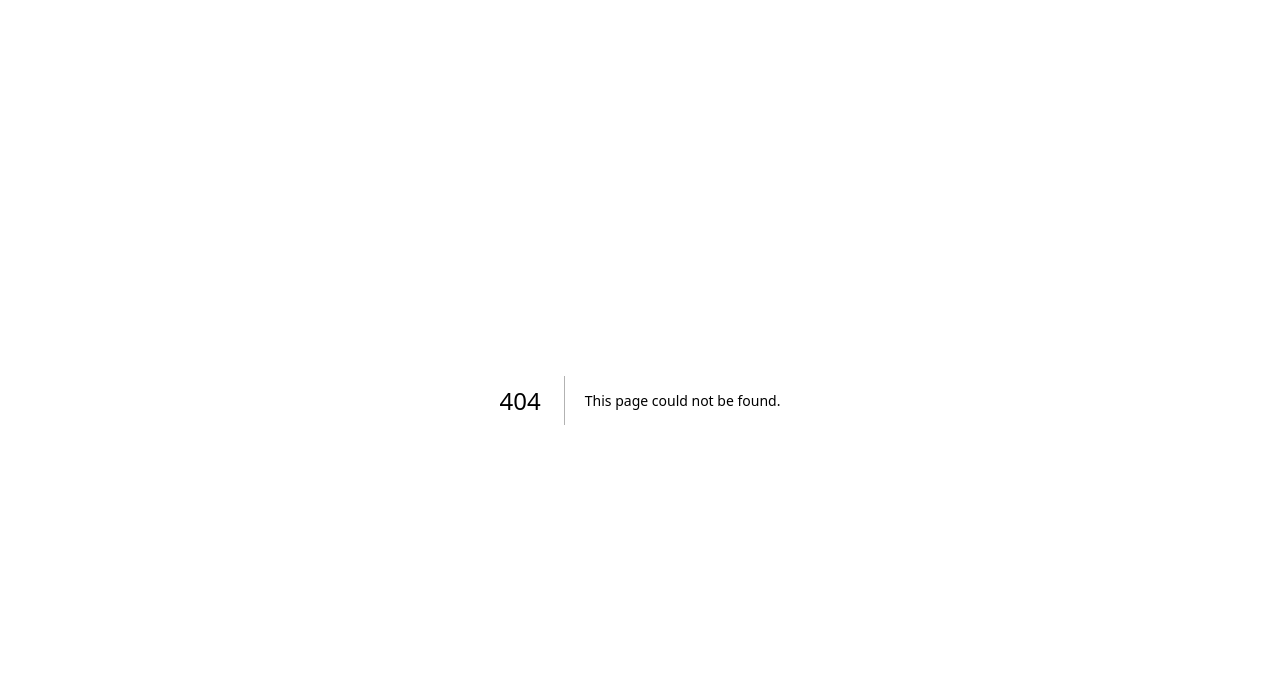
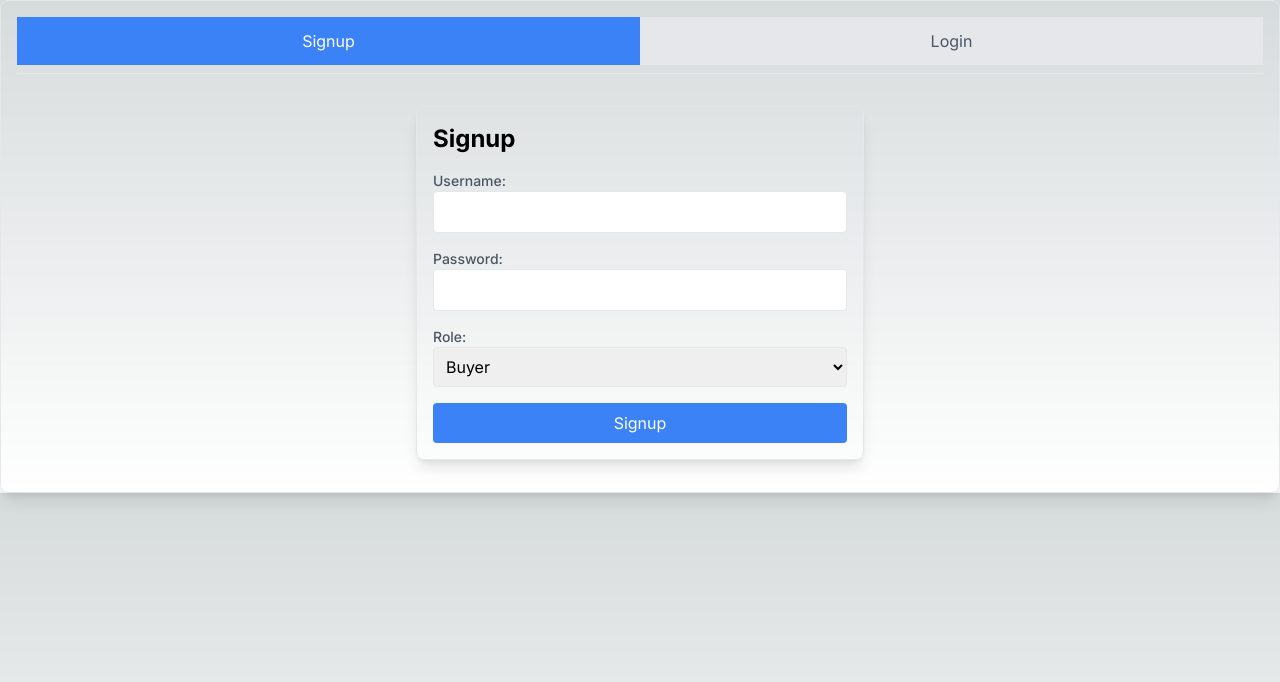
Before and after one commit to rickynyairo/vending-machine-next, a Next.js app: page /auth in a window 1280 px wide. Before the commit this address had no page. Shown: the top 682 px of the page. Built offline with nearby package versions, Linux system fonts and the light colour scheme.

Commit message:
add signup and login forms and create auth page

```diff
--- /dev/null
+++ b/app/auth/login.tsx
@@ -0,0 +1,90 @@
+"use client"
+import React, { useState } from "react";
+import { useRouter } from "next/navigation";
+
+const urlPath = () => {
+  // if we're in dev or testing, path is local
+  // if we're in production, path is deployed url
+  if (process.env.NODE_ENV === "production") {
+    return "https://vending-machine-next.vercel.app";
+  } else {
+    return "http://localhost:3000";
+  }
+};
+
+export const LoginForm = () => {
+  const [formData, setFormData] = useState({
+    username: "",
+    password: "",
+  });
+  const router = useRouter();
+
+  const handleSubmit = async (e: any) => {
+    e.preventDefault();
+    console.log("formData", formData);
+
+    // Submit the form data to the /signup endpoint as a POST request
+    try {
+      const response = await fetch(`${urlPath()}/api/login`, {
+        method: "POST",
+        headers: {
+          "Content-Type": "application/json",
+        },
+        body: JSON.stringify(formData),
+      });
+
+      if (response.status === 200) {
+        // Handle a successful signup response
+        // redirect to home page
+
+        console.log("Login successful");
+        router.push("/");
+      } else {
+        // Handle errors or unsuccessful signup response
+        alert("Login failed");
+      }
+    } catch (error) {
+      console.error("Error:", error);
+    }
+  };
+
+  return (
+    <div className="max-w-md mx-auto mt-4 p-4 border rounded-lg shadow-lg">
+      <h2 className="text-2xl font-bold mb-4">Signup</h2>
+      <form onSubmit={handleSubmit}>
+        <div className="mb-4">
+          <label className="block text-sm font-medium text-gray-600">
+            Username:
+          </label>
+          <input
+            type="text"
+            className="w-full p-2 border rounded"
+            value={formData.username}
+            onChange={(e) =>
+              setFormData((data) => ({ ...data, username: e.target.value }))
+            }
+          />
+        </div>
+        <div className="mb-4">
+          <label className="block text-sm font-medium text-gray-600">
+            Password:
+          </label>
+          <input
+            type="password"
+            className="w-full p-2 border rounded"
+            value={formData.password}
+            onChange={(e) =>
+              setFormData((data) => ({ ...data, password: e.target.value }))
+            }
+          />
+        </div>
+        <button
+          type="submit"
+          className="w-full bg-blue-500 text-white p-2 rounded"
+        >
+          Login
+        </button>
+      </form>
+    </div>
+  );
+};
--- /dev/null
+++ b/app/auth/page.tsx
@@ -0,0 +1,7 @@
+import { PivotElement } from "./pivot";
+import { SignupForm } from "./signup";
+import { LoginForm } from "./login";
+
+export default function Auth() {
+  return <PivotElement SignupForm={SignupForm} LoginForm={LoginForm} />;
+}
--- /dev/null
+++ b/app/auth/pivot.tsx
@@ -0,0 +1,52 @@
+"use client";
+import React, { useState } from "react";
+
+export interface PivotElementProps {
+  SignupForm: React.FunctionComponent;
+  LoginForm: React.FunctionComponent;
+}
+
+export const PivotElement = (props: PivotElementProps) => {
+  const { SignupForm, LoginForm } = props;
+  const [activeTab, setActiveTab] = useState("signup");
+
+  const handleTabChange = (tab: string) => {
+    setActiveTab(tab);
+  };
+
+  return (
+    <div className="p-4 border rounded-lg shadow-lg">
+      <div className="flex">
+        <div
+          className={`w-1/2 p-3 text-center cursor-pointer ${
+            activeTab === "signup"
+              ? "bg-blue-500 text-white"
+              : "bg-gray-200 text-gray-600"
+          }`}
+          onClick={() => handleTabChange("signup")}
+        >
+          Signup
+        </div>
+        <div
+          className={`w-1/2 p-3 text-center cursor-pointer ${
+            activeTab === "login"
+              ? "bg-blue-500 text-white"
+              : "bg-gray-200 text-gray-600"
+          }`}
+          onClick={() => handleTabChange("login")}
+        >
+          Login
+        </div>
+      </div>
+      {activeTab === "signup" ? (
+        <div className="p-4 border-t mt-2">
+          <SignupForm />
+        </div>
+      ) : (
+        <div className="p-4 border-t mt-2">
+          <LoginForm />
+        </div>
+      )}
+    </div>
+  );
+};
--- /dev/null
+++ b/app/auth/signup.tsx
@@ -0,0 +1,106 @@
+"use client";
+import React, { useState } from "react";
+import { useRouter } from "next/navigation";
+
+const urlPath = () => {
+  // if we're in dev or testing, path is local
+  // if we're in production, path is deployed url
+  if (process.env.NODE_ENV === "production") {
+    return "https://vending-machine-next.vercel.app";
+  } else {
+    return "http://localhost:3000";
+  }
+};
+
+export const SignupForm = () => {
+  const [formData, setFormData] = useState({
+    username: "",
+    password: "",
+    role: "buyer",
+  });
+  const router = useRouter();
+
+  const handleSubmit = async (e: any) => {
+    e.preventDefault();
+    console.log("formData", formData);
+
+    // Submit the form data to the /signup endpoint as a POST request
+    try {
+      const response = await fetch(`${urlPath()}/api/signup`, {
+        method: "POST",
+        headers: {
+          "Content-Type": "application/json",
+        },
+        body: JSON.stringify(formData),
+      });
+
+      if (response.status === 200) {
+        // Handle a successful signup response
+        // redirect to home page
+
+        console.log("Signup successful");
+        router.push("/");
+      } else {
+        // Handle errors or unsuccessful signup response
+        alert("Signup failed");
+      }
+    } catch (error) {
+      console.error("Error:", error);
+    }
+  };
+
+  return (
+    <div className="max-w-md mx-auto mt-4 p-4 border rounded-lg shadow-lg">
+      <h2 className="text-2xl font-bold mb-4">Signup</h2>
+      <form onSubmit={handleSubmit}>
+        <div className="mb-4">
+          <label className="block text-sm font-medium text-gray-600">
+            Username:
+          </label>
+          <input
+            type="text"
+            className="w-full p-2 border rounded"
+            value={formData.username}
+            onChange={(e) =>
+              setFormData((data) => ({ ...data, username: e.target.value }))
+            }
+          />
+        </div>
+        <div className="mb-4">
+          <label className="block text-sm font-medium text-gray-600">
+            Password:
+          </label>
+          <input
+            type="password"
+            className="w-full p-2 border rounded"
+            value={formData.password}
+            onChange={(e) =>
+              setFormData((data) => ({ ...data, password: e.target.value }))
+            }
+          />
+        </div>
+        <div className="mb-4">
+          <label className="block text-sm font-medium text-gray-600">
+            Role:
+          </label>
+          <select
+            className="w-full p-2 border rounded"
+            value={formData.role}
+            onChange={(e) =>
+              setFormData((data) => ({ ...data, role: e.target.value }))
+            }
+          >
+            <option value="buyer">Buyer</option>
+            <option value="seller">Seller</option>
+          </select>
+        </div>
+        <button
+          type="submit"
+          className="w-full bg-blue-500 text-white p-2 rounded"
+        >
+          Signup
+        </button>
+      </form>
+    </div>
+  );
+};
--- a/app/globals.css
+++ b/app/globals.css
@@ -8,13 +8,13 @@
   --background-end-rgb: 255, 255, 255;
 }
 
-@media (prefers-color-scheme: dark) {
+/* @media (prefers-color-scheme: dark) {
   :root {
     --foreground-rgb: 255, 255, 255;
     --background-start-rgb: 0, 0, 0;
     --background-end-rgb: 0, 0, 0;
   }
-}
+} */
 
 body {
   color: rgb(var(--foreground-rgb));
--- a/app/page.tsx
+++ b/app/page.tsx
@@ -1,7 +1,3 @@
-import Image from 'next/image'
-
 export default function Home() {
-  return (
-    <h1>Finally making changes</h1>
-  )
+  return <h1>Finally making changes</h1>;
 }
--- a/package.json
+++ b/package.json
@@ -9,12 +9,15 @@
     "lint": "next lint"
   },
   "dependencies": {
+    "@azure/cosmos": "^4.0.0",
+    "bcrypt": "^5.1.1",
     "jsonwebtoken": "^9.0.2",
     "next": "13.5.6",
     "react": "^18",
     "react-dom": "^18"
   },
   "devDependencies": {
+    "@types/bcrypt": "^5.0.1",
     "@types/jsonwebtoken": "^9.0.4",
     "@types/node": "^20",
     "@types/react": "^18",
```
Also changed, not shown: 2 other files (tests, documents, lock files or other folders).
